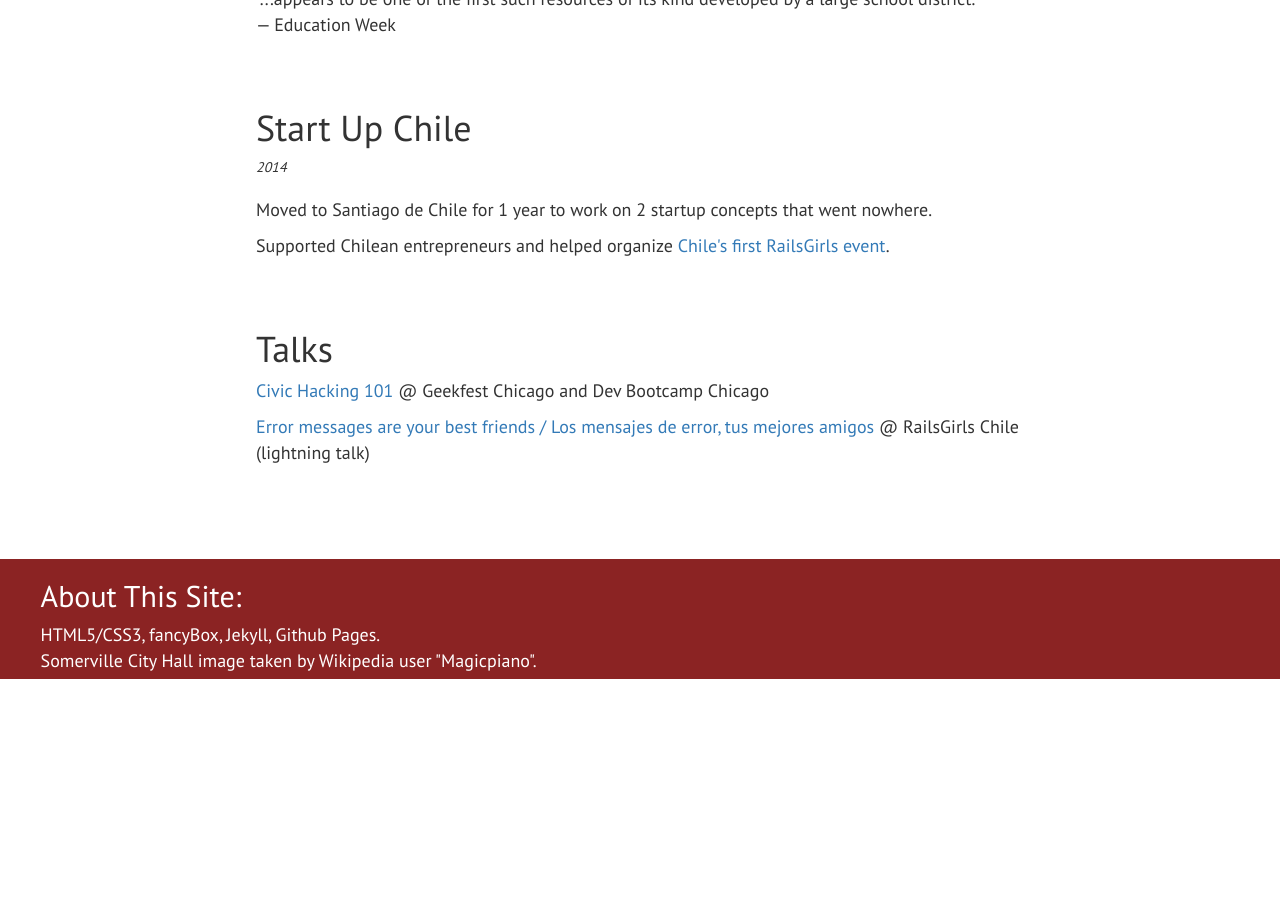
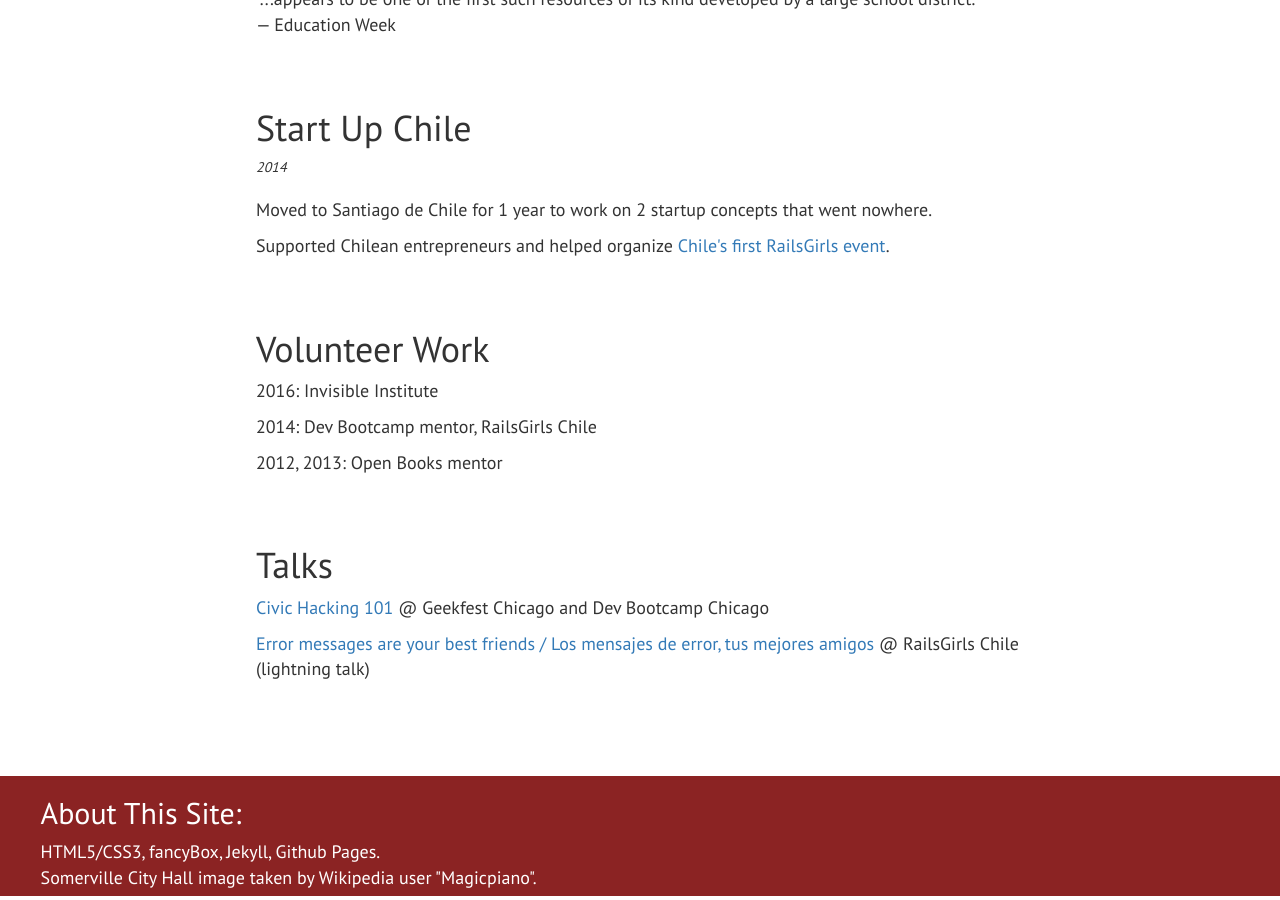
Before and after one commit to alexsoble/alexsoble, a Jekyll site: the page built from cv.html, in a window 1280 px wide and 900 px high, scrolled down 1253 px. Built offline with Jekyll 4.4.1, drawn with Linux system fonts in a browser that asks for light colours; nearby versions of some CDN libraries; before the commit the page ends 1937 px from its top, so only the background shows below that.

Commit message:
Add Volunteer Work section to CV

```diff
--- a/cv.html
+++ b/cv.html
@@ -64,6 +64,7 @@ title: CV
   <br/>
   "...appears to be one of the first such resources of its kind developed by a large school district." — Education Week
 </p>
+
 <br/>
 <br/>
 
@@ -75,6 +76,13 @@ title: CV
 <p>Supported Chilean entrepreneurs and helped organize <a href="https://alexsoble.com/2014/05/28/rails-girls-chile/" target="_blank">Chile's first RailsGirls event</a>.</p>
 <p></p>
 
+<br/>
+<br/>
+
+<h1>Volunteer Work</h1>
+<p>2016: Invisible Institute</p>
+<p>2014: Dev Bootcamp mentor, RailsGirls Chile</p>
+<p>2012, 2013: Open Books mentor</p>
 
 <br/>
 <br/>
```
